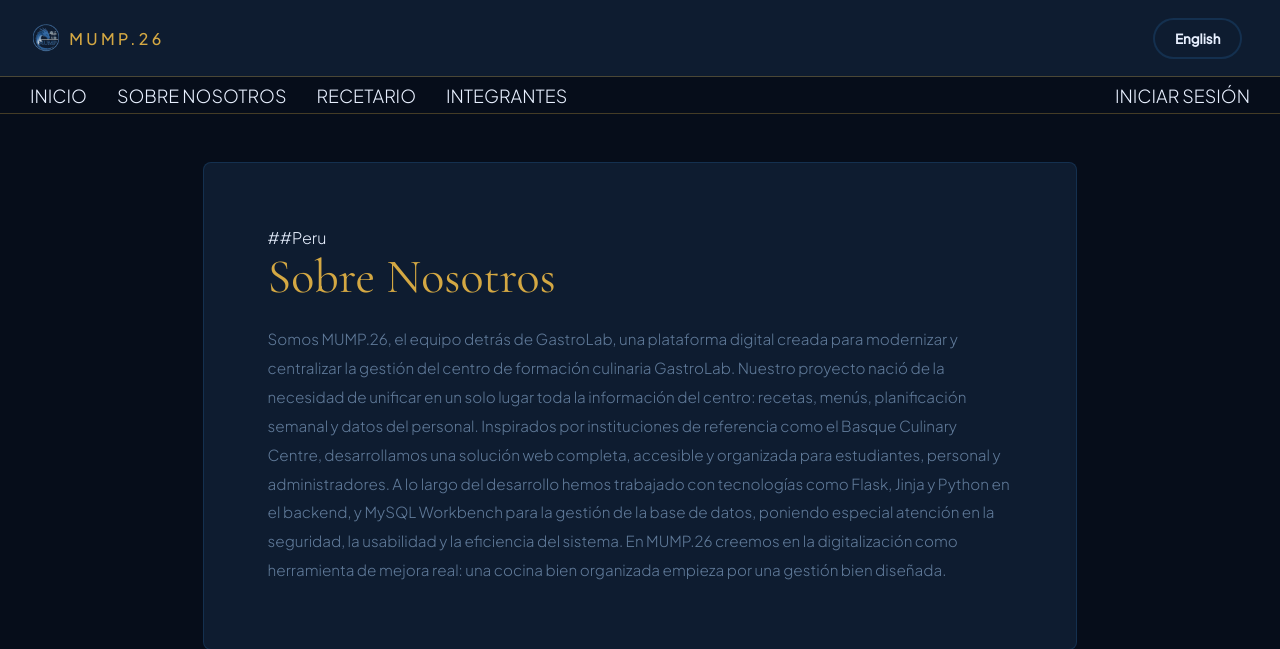
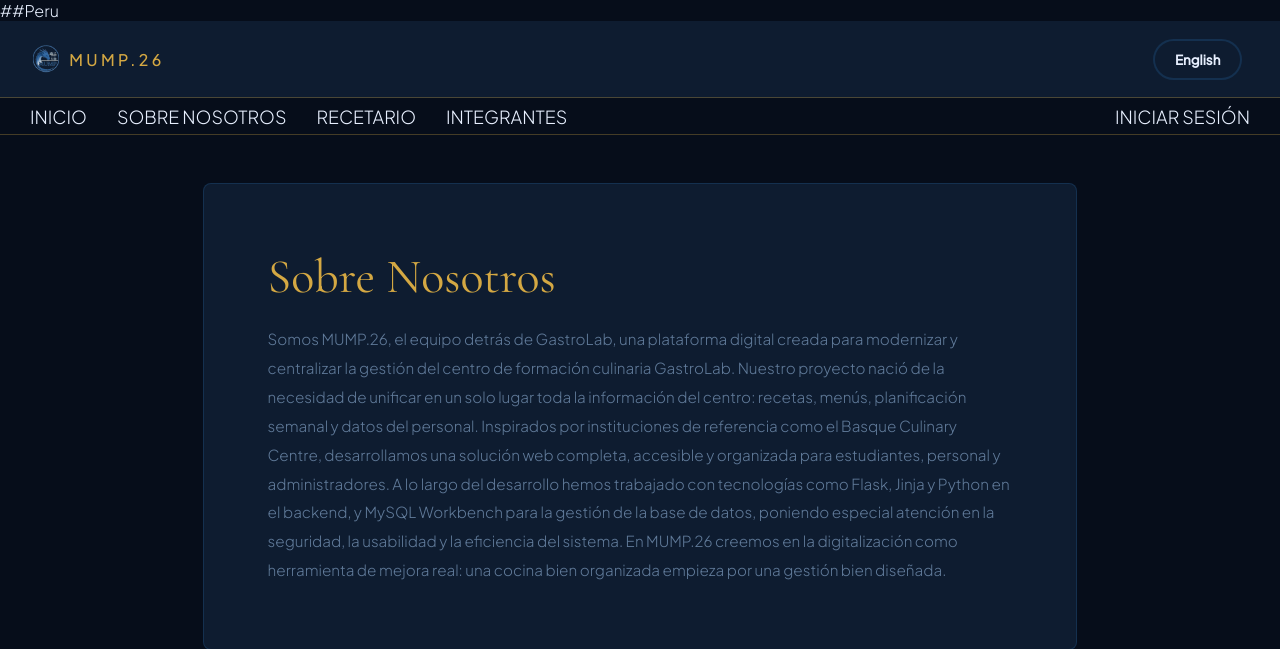
Before and after one commit to unaim-cebanc/GRUPO3_DragonAzul, a Flask app: page /sobre_nosotros in a window 1280 px wide. Shown: the top 649 px of the page. Run offline with Flask 3, Linux system fonts and the light colour scheme.

Commit message:
Update Sobre_nosotros.html

```diff
--- a/templates/Sobre_nosotros.html
+++ b/templates/Sobre_nosotros.html
@@ -1,3 +1,5 @@
+##Peru
+
 <!DOCTYPE html>
 <html lang="es">
 <head>
@@ -37,7 +39,7 @@
     </nav>
 
     <main>
-        <section class="about-section"> ##Peru
+        <section class="about-section">
             <h1>Sobre Nosotros</h1>
             <p>Somos MUMP.26, el equipo detrás de GastroLab, una plataforma digital creada para modernizar y centralizar la gestión del centro de formación culinaria GastroLab. Nuestro proyecto nació de la necesidad de unificar en un solo lugar toda la información del centro: recetas, menús, planificación semanal y datos del personal. Inspirados por instituciones de referencia como el Basque Culinary Centre, desarrollamos una solución web completa, accesible y organizada para estudiantes, personal y administradores. A lo largo del desarrollo hemos trabajado con tecnologías como Flask, Jinja y Python en el backend, y MySQL Workbench para la gestión de la base de datos, poniendo especial atención en la seguridad, la usabilidad y la eficiencia del sistema. En MUMP.26 creemos en la digitalización como herramienta de mejora real: una cocina bien organizada empieza por una gestión bien diseñada.</p>
         </section>
```
